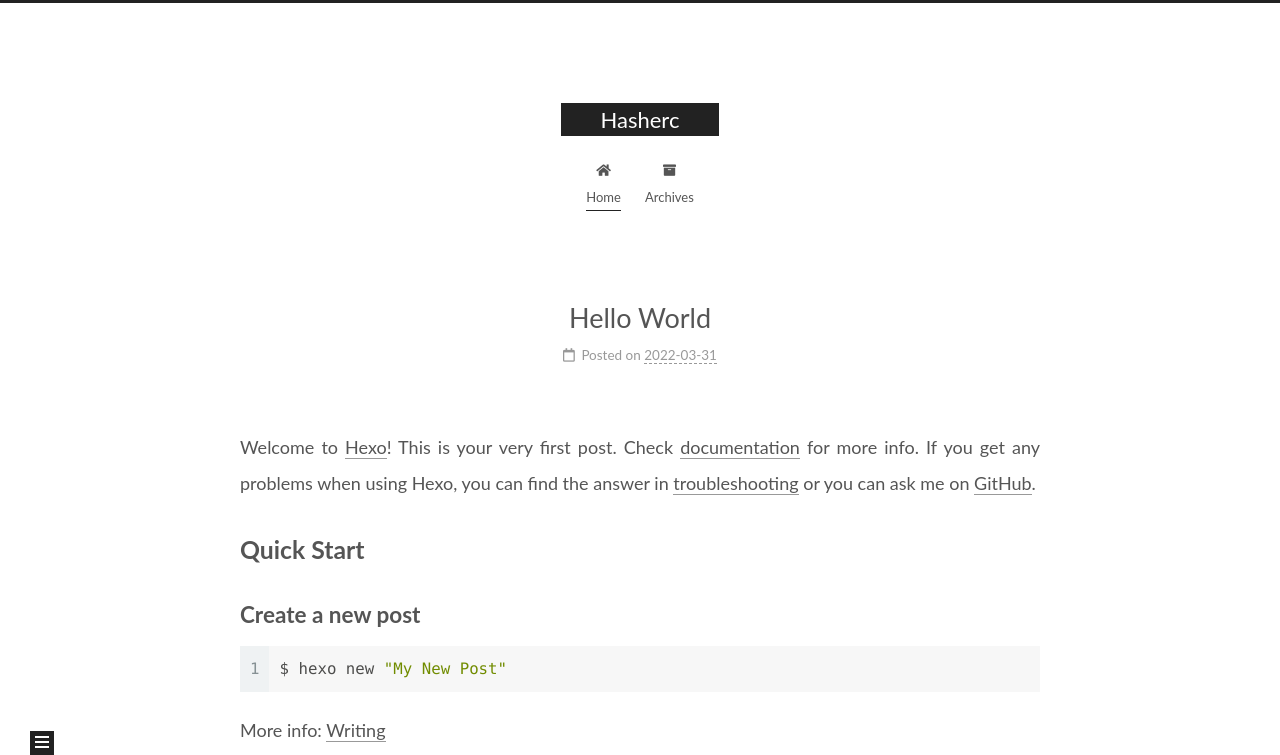
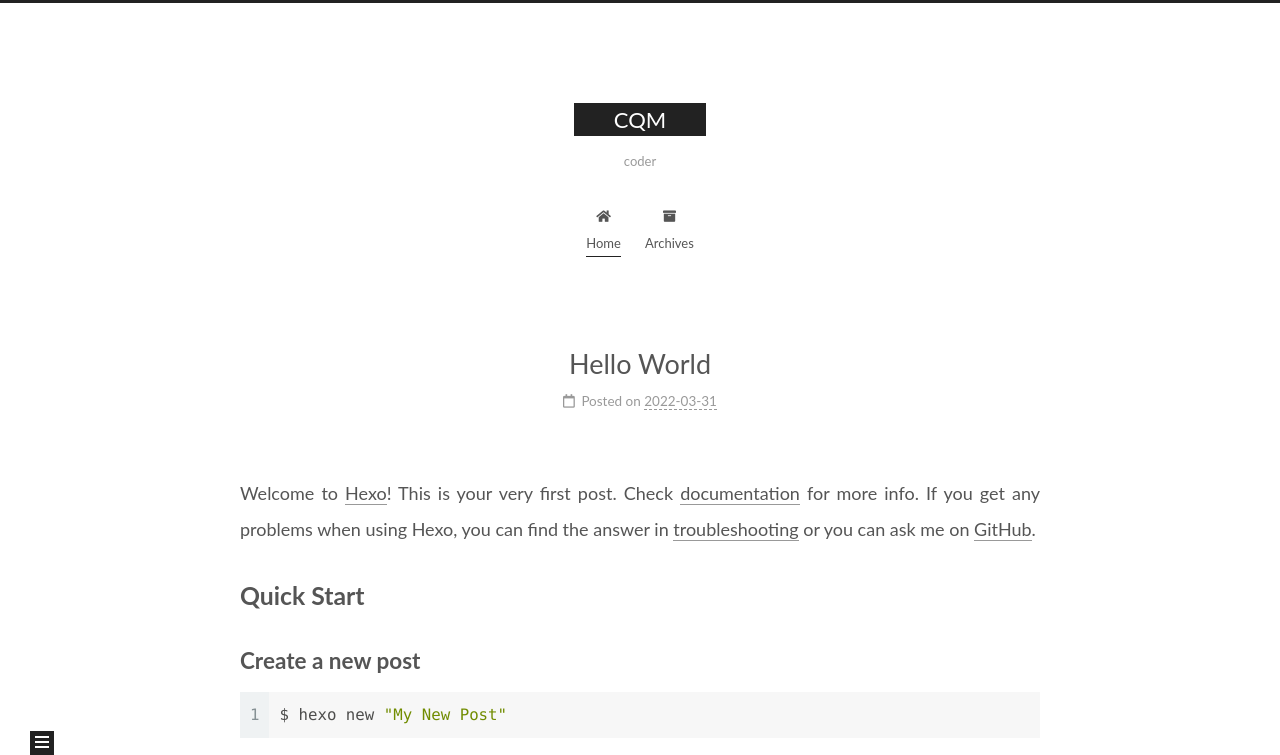
Before and after one commit to Hasherc/Hasherc.github.io, a plain HTML site: page index.html in a window 1280 px wide. Shown: the top 755 px of the page. Drawn offline with Linux system fonts and the light colour scheme.

Commit message:
Site updated: 2022-03-31 23:48:31

```diff
--- a/index.html
+++ b/index.html
@@ -21,9 +21,9 @@
   </script>
 
   <meta property="og:type" content="website">
-<meta property="og:title" content="Hasherc">
+<meta property="og:title" content="CQM">
 <meta property="og:url" content="https://hasherc.github.io/index.html">
-<meta property="og:site_name" content="Hasherc">
+<meta property="og:site_name" content="CQM">
 <meta property="og:locale">
 <meta name="twitter:card" content="summary">
 
@@ -40,7 +40,7 @@
   };
 </script>
 
-  <title>Hasherc</title>
+  <title>CQM</title>
 
 
 
@@ -91,9 +91,10 @@
 
     <a href="/" class="brand" rel="start">
       <span class="logo-line-before"><i></i></span>
-      <h1 class="site-title">Hasherc</h1>
+      <h1 class="site-title">CQM</h1>
       <span class="logo-line-after"><i></i></span>
     </a>
+      <p class="site-subtitle" itemprop="description">coder</p>
   </div>
 
   <div class="site-nav-right">
@@ -153,7 +154,7 @@
     </span>
 
     <span hidden itemprop="publisher" itemscope itemtype="http://schema.org/Organization">
-      <meta itemprop="name" content="Hasherc">
+      <meta itemprop="name" content="CQM">
     </span>
       <header class="post-header">
         <h2 class="post-title" itemprop="name headline">
```
Also changed, not shown: 2022/03/31/hello-world/index.html (+5 -4 lines), archives/2022/03/index.html (+5 -4 lines), archives/2022/index.html (+5 -4 lines), archives/index.html (+5 -4 lines).
